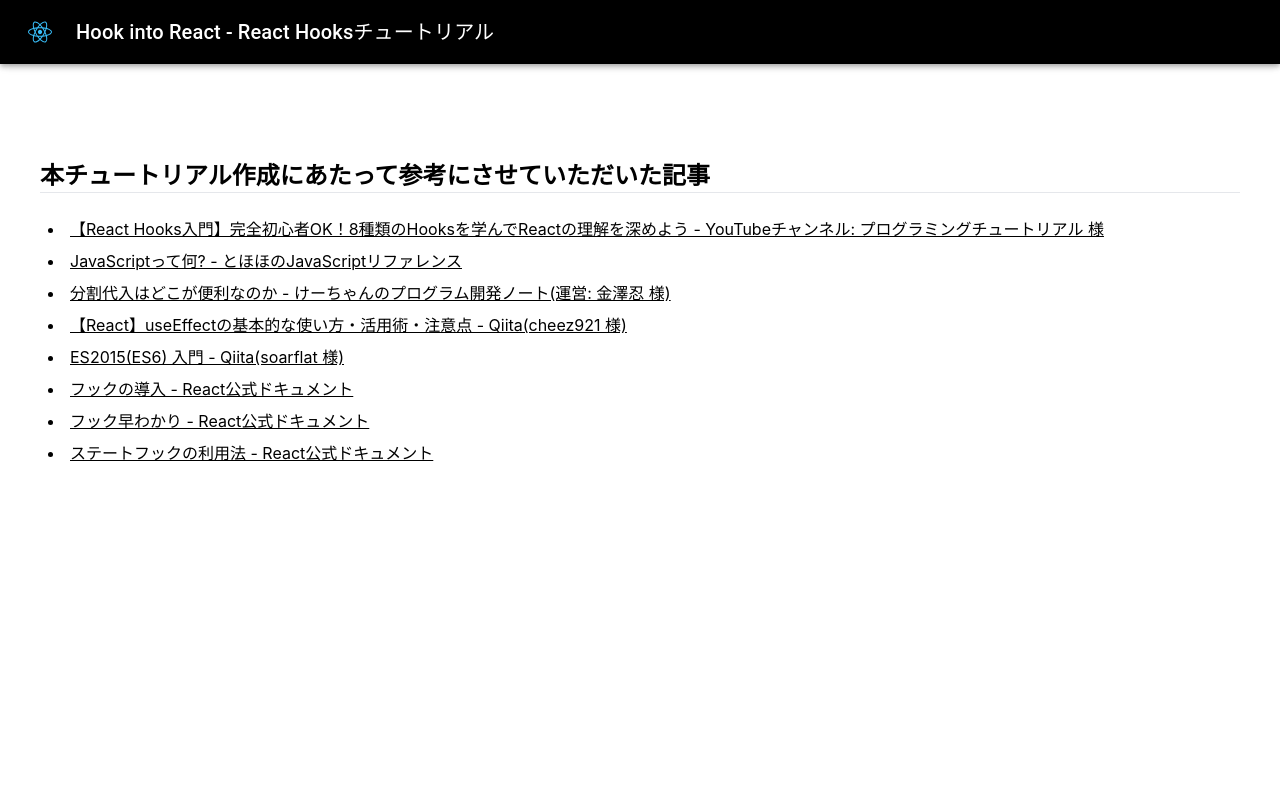
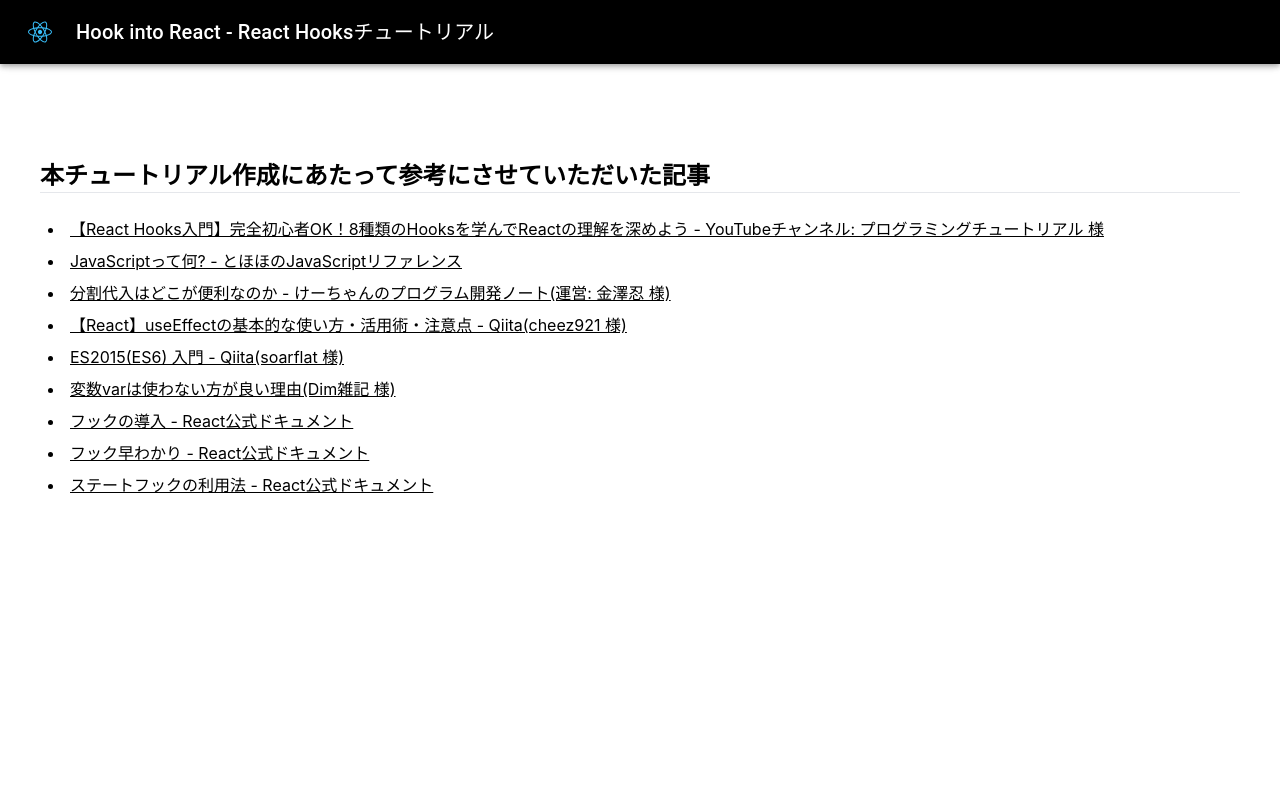
Before and after one commit to Teppeichang/react_hooks_tutorial, a React (Create React App) app: page /references in a window 1280 px wide. Shown: the top 800 px of the page. Built offline with nearby package versions, Linux system fonts and the light colour scheme.

Commit message:
Add: 参考記事の追加

```diff
--- a/src/pages/References.jsx
+++ b/src/pages/References.jsx
@@ -35,6 +35,11 @@ const References = () => {
           </a>
         </li>
         <li>
+          <a href="https://dimzakki.com/javascript-var/" className="text-decoration: underline">
+          変数varは使わない方が良い理由(Dim雑記 様)
+          </a>
+        </li>
+        <li>
           <a href="https://ja.reactjs.org/docs/hooks-intro.html#motivation" className="text-decoration: underline">
             フックの導入 - React公式ドキュメント
           </a>
```
